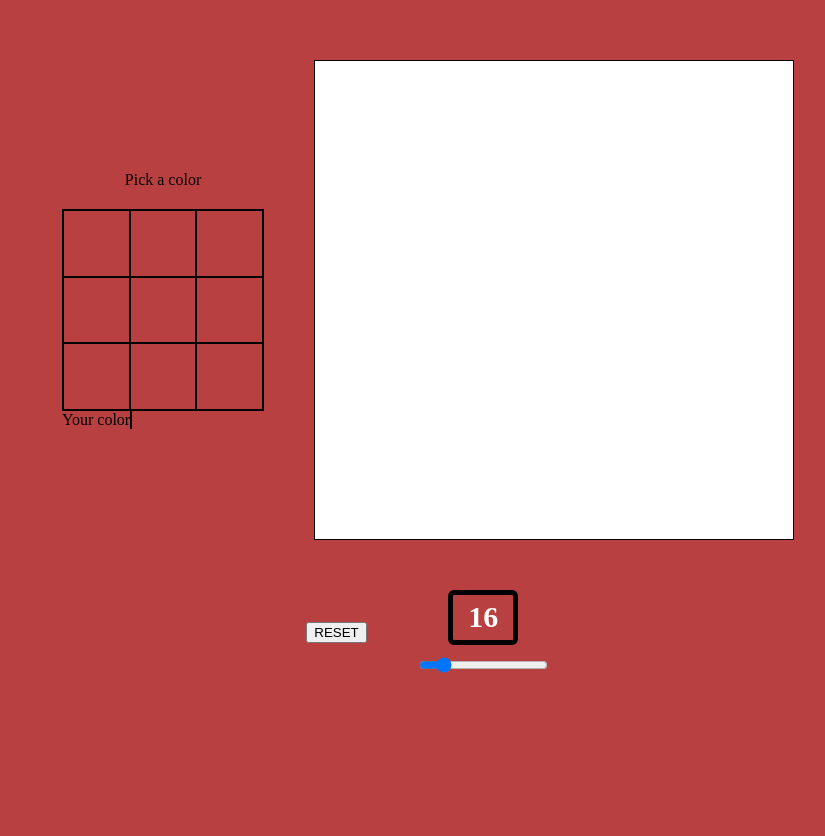
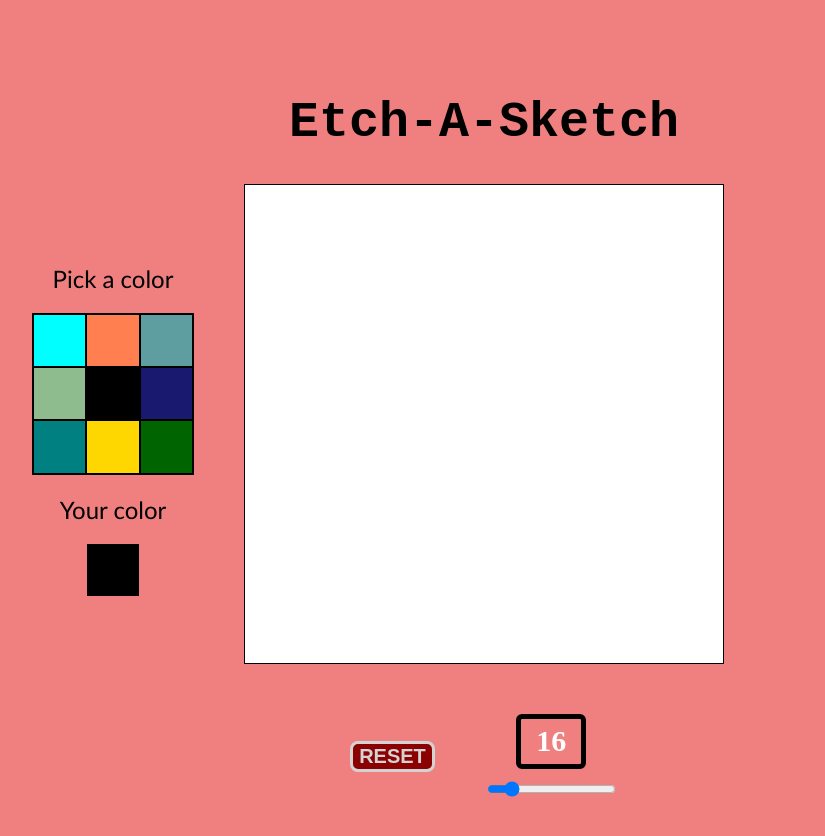
Before and after one commit to adrienmilis/etch-a-sketch, a plain HTML site: page index.html in a window 1280 px wide. Shown: the whole page, without its empty margins (212-1037 px from the left). Before the commit the page ends 800 px from the top, so only its background shows below. Drawn offline with Linux system fonts and the light colour scheme.

Commit message:
finished product

```diff
--- a/index.html
+++ b/index.html
@@ -12,21 +12,22 @@
         <div class="color-picker">
             <div class="color-text">Pick a color</div>
             <div class="color-grid">
-                <div class="color"></div>
-                <div class="color"></div>
-                <div class="color"></div>
-                <div class="color"></div>
-                <div class="color"></div>
-                <div class="color"></div>
-                <div class="color"></div>
-                <div class="color"></div>
-                <div class="color"></div>
+                <div class="color" style="background-color: aqua"></div>
+                <div class="color" style="background-color: coral"></div>
+                <div class="color" style="background-color: cadetblue"></div>
+                <div class="color" style="background-color: darkseagreen"></div>
+                <div class="color" style="background-color: black"></div>
+                <div class="color" style="background-color: midnightblue"></div>
+                <div class="color" style="background-color: teal"></div>
+                <div class="color" style="background-color: gold"></div>
+                <div class="color" style="background-color: darkgreen"></div>
             </div>
-            <span class="your-color">Your color</span>
-            <span class="color"></span>
+            <div class="color-text">Your color</div>
+            <div class="color" id="your-color"></div>
         </div>
+        <div class="game">
+            <h1>Etch-A-Sketch</h1>
             <div class="container"></div>
-    </div>
             <div class="board">
                 <button class="reset">RESET</button>
                 <div class="slider-div">
@@ -34,6 +35,8 @@
                     <input type="range" min="1" max="100" value="16" class="slider">
                 </div>
             </div>
+        </div>
+    </div>
     <script type="text/javascript" src="./script.js"></script>
 </body>
 </html>
--- a/script.js
+++ b/script.js
@@ -10,13 +10,12 @@ function setGrid(elements) {
     let new_elements = (elements ** 2) - (number_of_cells ** 2);
 
     if (new_elements > 0) {
-        console.log(new_elements);
         for (let i = 0; i < new_elements; ++i) {
             const new_div = document.createElement('div');
             new_div.classList.add('cell');
             container.appendChild(new_div);
             new_div.addEventListener('mouseover', () => {
-                new_div.style.cssText = 'background-color: black';
+                new_div.style.cssText = `background-color: ${drawColor}`;
             });
         }
     }
@@ -29,7 +28,6 @@ function setGrid(elements) {
     }
 
     number_of_cells = elements;
-    console.log(number_of_cells);
 }
 
 
@@ -38,7 +36,13 @@ function resetGrid() {
     all_cells.forEach((item) => {item.style.cssText = 'background-color: white'});
 }
 
+function makeNewGrid(slider) {
+    resetGrid();
+    setGrid(parseInt(slider.value));
+}
+
 let number_of_cells = 0;
+let drawColor = 'black';
 
 let reset_button = document.querySelector('.reset');
 reset_button.addEventListener('click', resetGrid);
@@ -56,8 +60,22 @@ slider.oninput = function() {
 // When the user stops on a number, generates the new grid
 slider.onchange = function() {
     resetGrid();
-    console.log(parseInt(slider.value));
     setGrid(parseInt(slider.value));
 }
 
+
+let colors = document.querySelectorAll('.color');
+for (let i = 0; i < colors.length; ++i) {
+    colors[i].addEventListener('click', () => {
+        let style = window.getComputedStyle(colors[i]);
+        drawColor = style.getPropertyValue('background-color');
+        setGrid(parseInt(slider.value));
+        let yourColor = document.getElementById('your-color');
+        yourColor.style.cssText = `background-color: ${drawColor}`;
+    });
+}
+
+let yourColor = document.getElementById('your-color');
+yourColor.style.cssText = `background-color: ${drawColor}`;
+
 setGrid(16);
--- a/style.css
+++ b/style.css
@@ -3,32 +3,59 @@ body {
     align-items: center;
     flex-direction: column;
     margin: 60px 100px;
-    gap: 50px;
-
-    background-color: rgb(184, 64, 64);
+    margin-left: 0;
+    background-color: lightcoral;
 }
 
 .main-frame {
     display: flex;
+    align-items: center;
     gap: 50px;
-    align-items: center;
+
 }
 
 .color-text {
     text-align: center;
     margin-bottom: 20px;
+    font-family:'Gill Sans', 'Gill Sans MT', Calibri, 'Trebuchet MS', sans-serif;
+    font-size: 24px;
+}
+
+.color-picker {
+    display: flex;
+    flex-direction: column;
+    align-items: center;
 }
 
 .color-grid {
     display: grid;
     grid-template-columns: repeat(3, 1fr);
-    height: 25vh;
-    width: 25vh;
+    height: 20vh;
+    width: 20vh;
     border: 1px solid black;
+    margin-bottom: 20px;
 }
 
 .color {
     border: 1px solid black;
+}
+
+#your-color {
+    width: 50px;
+    height: 50px;
+}
+
+.game {
+    display: flex;
+    flex-direction: column;
+    align-items: center;
+
+}
+
+h1 {
+    color: black;
+    font-family:'Courier New', Courier, monospace;
+    font-size: 50px;
 }
 
 .container {
@@ -42,18 +69,30 @@ body {
     width: 60vh;
     border: 1px solid black;
     background-color: white;
+    margin-bottom: 50px;
 }
 
 button {
-    display: block;
+    background-color: darkred;
+    color: lightgrey;
+    font-weight: bold;
+    border: 3px solid lightgrey;
+    border-radius: 8px;
+    font-size: 20px;
+}
+
+button:active {
+    transform: scale(0.9);
 }
 
 .board {
     display: flex;
-    justify-content: space-between;
+    justify-content: center;
     align-items: center;
     gap: 50px;
     /* align-content: center; */
+    /* align-self: flex-end; */
+    /* margin: auto; */
 }
 
 .slider-div {
```
Lines whose indentation alone changed are shown as unchanged.
